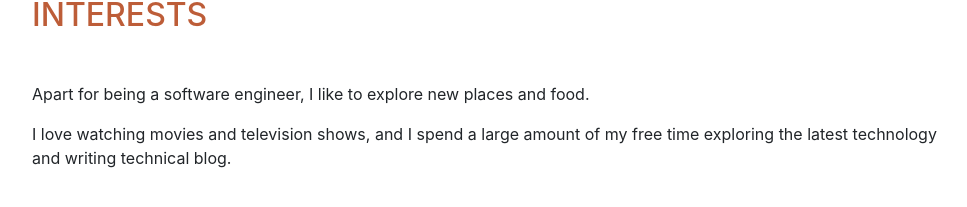
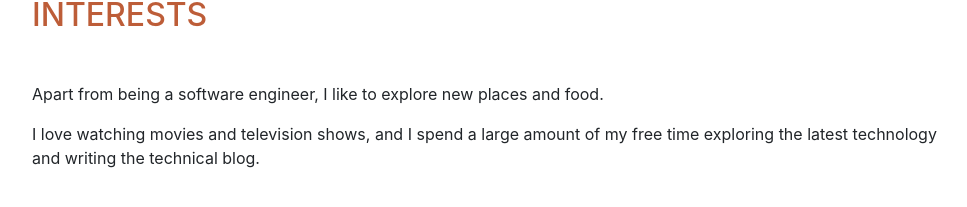
Before and after one commit to viveksyngh/viveksyngh.github.io, a website with bundled scripts: page index.html in a window 1280 px wide. Shown: the part 5450-5657 px from the top of the page, without its empty margins (288-1255 px from the left). Built offline with nearby package versions, Linux system fonts and the light colour scheme; files whose address does not match are found by name; a web font is replaced by a local one.

Commit message:
Fix grammatical mistake
Signed-off-by: Vivek Singh <vivekkmr45@yahoo.in>

```diff
--- a/index.html
+++ b/index.html
@@ -363,9 +363,9 @@
   <section class="resume-section p-3 p-lg-5 d-flex align-items-center" id="interests">
     <div class="w-100">
       <h2 class="mb-5">Interests</h2>
-      <p>Apart for being a software engineer, I like to explore new places and food.</p>
+      <p>Apart from being a software engineer, I like to explore new places and food.</p>
       <p class="mb-0">I love watching movies and television shows, and I spend a large amount of my free time
-        exploring the latest technology and writing technical blog.</p>
+        exploring the latest technology and writing the technical blog.</p>
     </div>
   </section>
 
```
